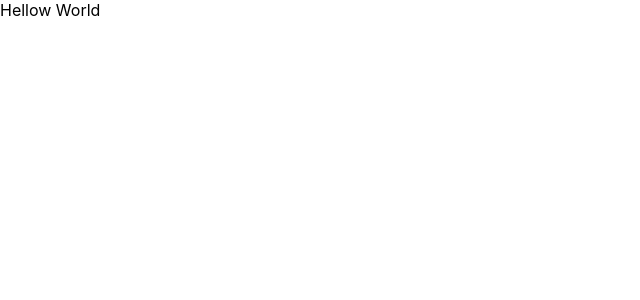
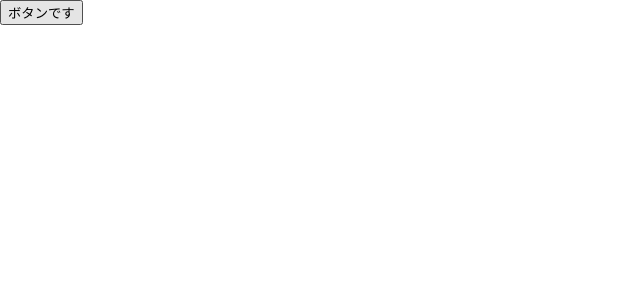
Before and after one commit to yusuke39/components, a React (Create React App) app: page / in a window 1280 px wide. Shown: the top 300 px of the page, without its empty margins (0-640 px from the left). Built offline with nearby package versions, Linux system fonts and the light colour scheme.

Commit message:
button追加

```diff
--- a/src/App.js
+++ b/src/App.js
@@ -1,33 +1,12 @@
-// import logo from './logo.svg';
-// import './App.css';
-
-// function App() {
-//   return (
-//     <div className="App">
-//       <header className="App-header">
-//         <img src={logo} className="App-logo" alt="logo" />
-//         <p>
-//           Edit <code>src/App.js</code> and save to reload.
-//         </p>
-//         <a
-//           className="App-link"
-//           href="https://reactjs.org"
-//           target="_blank"
-//           rel="noopener noreferrer"
-//         >
-//           Learn React
-//         </a>
-//       </header>
-//     </div>
-//   );
-// }
-
-// export default App;
-
 import React from "react";
+import Button from "./share/Button";
 
 const App = () => {
-  return <div>Hellow World</div>;
+  return (
+    <div>
+      <Button />
+    </div>
+  );
 };
 
 export default App;
--- /dev/null
+++ b/src/share/Button.js
@@ -0,0 +1,5 @@
+const Button = () => {
+  return <button>ボタンです</button>;
+};
+
+export default Button;
```
